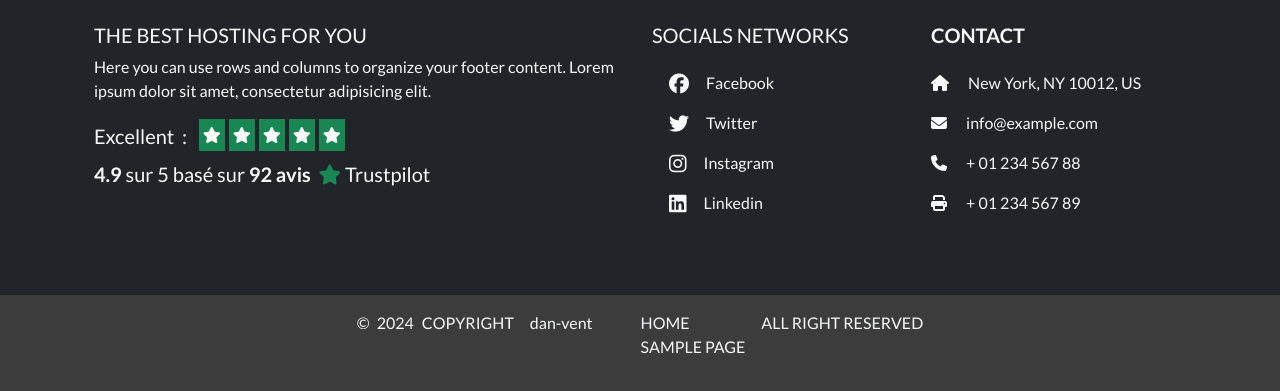
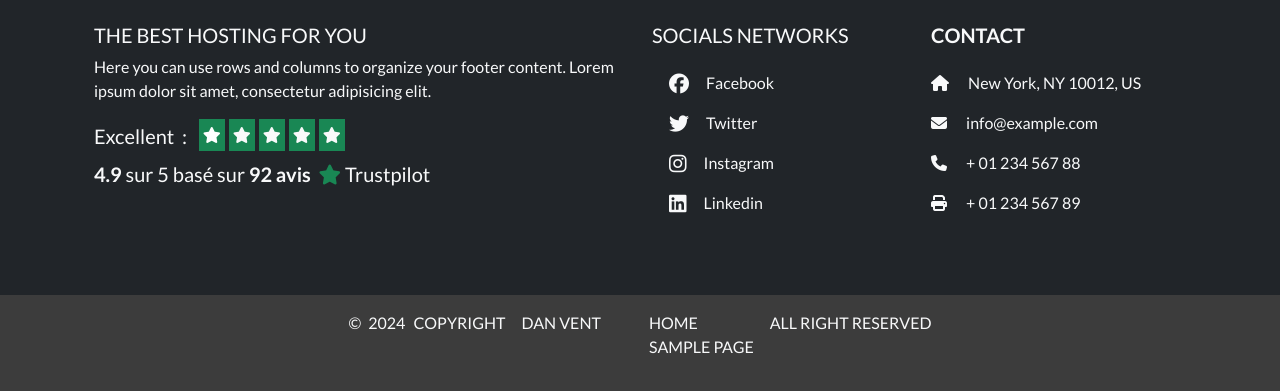
Before and after one commit to prestationweb42/Best-Hosting, a WordPress theme: template themes/landingpage/home.php in a window 1280 px wide. Shown: the part 580-971 px from the top of the page. Run offline with PHP 8.4 and a stand-in for WordPress, Linux system fonts and the light colour scheme; the site name, menu and one post (Sample post) are stand-ins, and other content is empty.

Commit message:
update Class Bootstrap Text uppercase

```diff
--- a/themes/landingpage/footer.php
+++ b/themes/landingpage/footer.php
@@ -31,19 +31,24 @@
                 <ul class="list-unstyled mb-0">
                     <li class="d-flex justify-content-center justify-content-md-start align-items-center">
                         <!-- Facebook -->
-                        <a class="btn btn-link btn-floating btn-lg text-light" href="https://facebook.com" role="button" data-mdb-ripple-color="dark" target="_blank"><i class="fab fa-facebook"></i></a>
+                        <a class="btn btn-link btn-floating btn-lg text-light" href="https://facebook.com" role="button"
+                            data-mdb-ripple-color="dark" target="_blank"><i class="fab fa-facebook"></i></a>
                         <span>Facebook</span>
                     </li>
                     <li class="d-flex justify-content-center justify-content-md-start align-items-center">
-                        <a class="btn btn-link btn-floating btn-lg text-light" href="https://twitter.com" role="button" data-mdb-ripple-color="dark" target="_blank"><i class="fab fa-twitter"></i></a>
+                        <a class="btn btn-link btn-floating btn-lg text-light" href="https://twitter.com" role="button"
+                            data-mdb-ripple-color="dark" target="_blank"><i class="fab fa-twitter"></i></a>
                         <span>Twitter</span>
                     </li>
                     <li class="d-flex justify-content-center justify-content-md-start align-items-center">
-                        <a class="btn btn-link btn-floating btn-lg text-light" href="https://instagram.com" role="button" data-mdb-ripple-color="dark" target="_blank"><i class="fab fa-instagram"></i></a>
+                        <a class="btn btn-link btn-floating btn-lg text-light" href="https://instagram.com"
+                            role="button" data-mdb-ripple-color="dark" target="_blank"><i
+                                class="fab fa-instagram"></i></a>
                         <span>Instagram</span>
                     </li>
                     <li class="d-flex justify-content-center justify-content-md-start align-items-center">
-                        <a class="btn btn-link btn-floating btn-lg text-light" href="https://linkedin.com" role="button" data-mdb-ripple-color="dark" target="_blank"><i class="fab fa-linkedin"></i></a>
+                        <a class="btn btn-link btn-floating btn-lg text-light" href="https://linkedin.com" role="button"
+                            data-mdb-ripple-color="dark" target="_blank"><i class="fab fa-linkedin"></i></a>
                         <span>Linkedin</span>
                     </li>
                 </ul>
@@ -71,7 +76,8 @@
         <p class="mb-0 text-uppercase">
             ©&nbsp;<span id="year" class="ms-1 me-2"></span>Copyright
         </p>
-        <a class="text-light text-decoration-none ms-sm-0 ms-md-3" href="https://daniel-ventura.com" target="_blank">dan-vent</a>
+        <a class="text-light text-decoration-none ms-sm-0 ms-md-3 text-uppercase" href="https://daniel-ventura.com"
+            target="_blank">dan vent</a>
         <?php
         wp_nav_menu(
             array(
```
